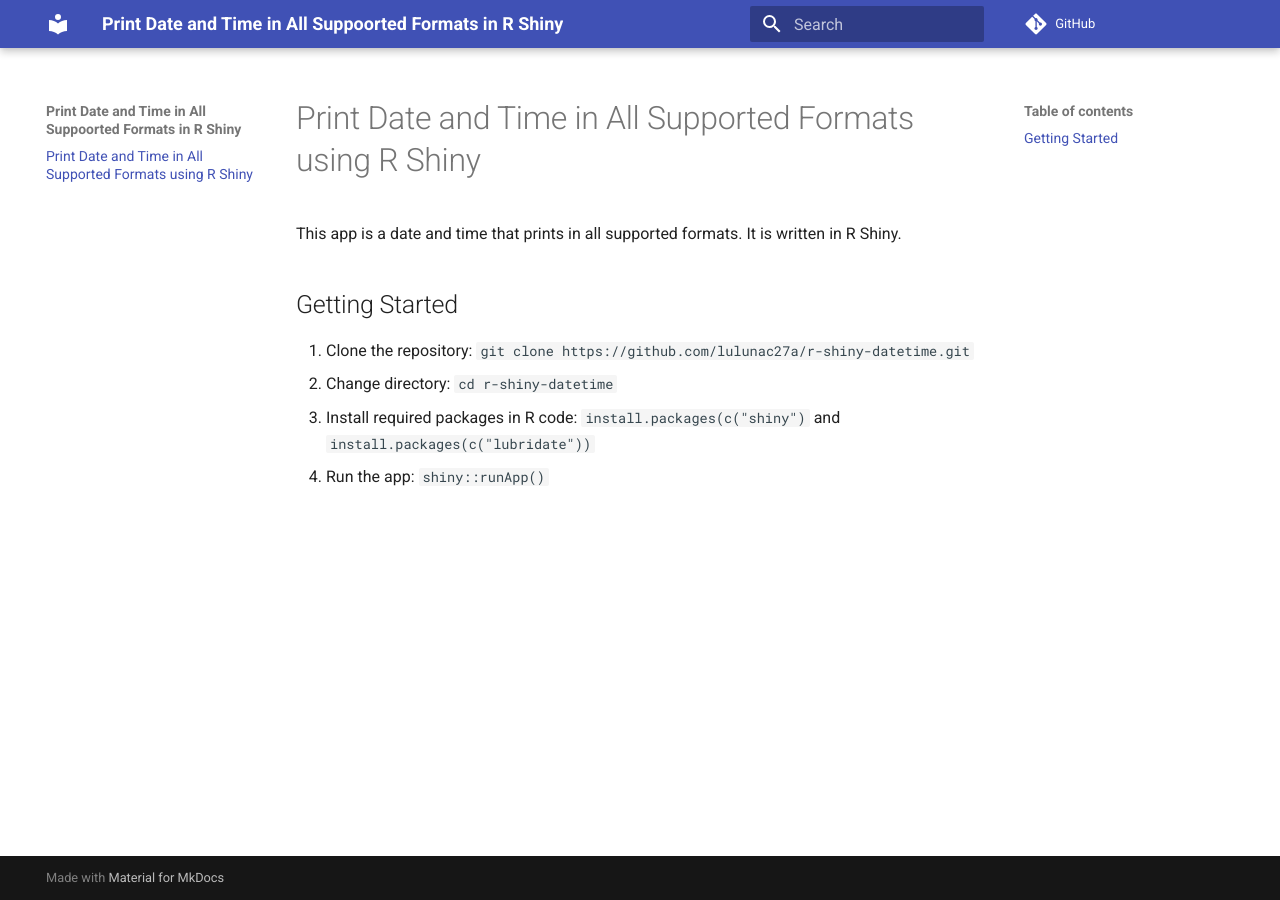
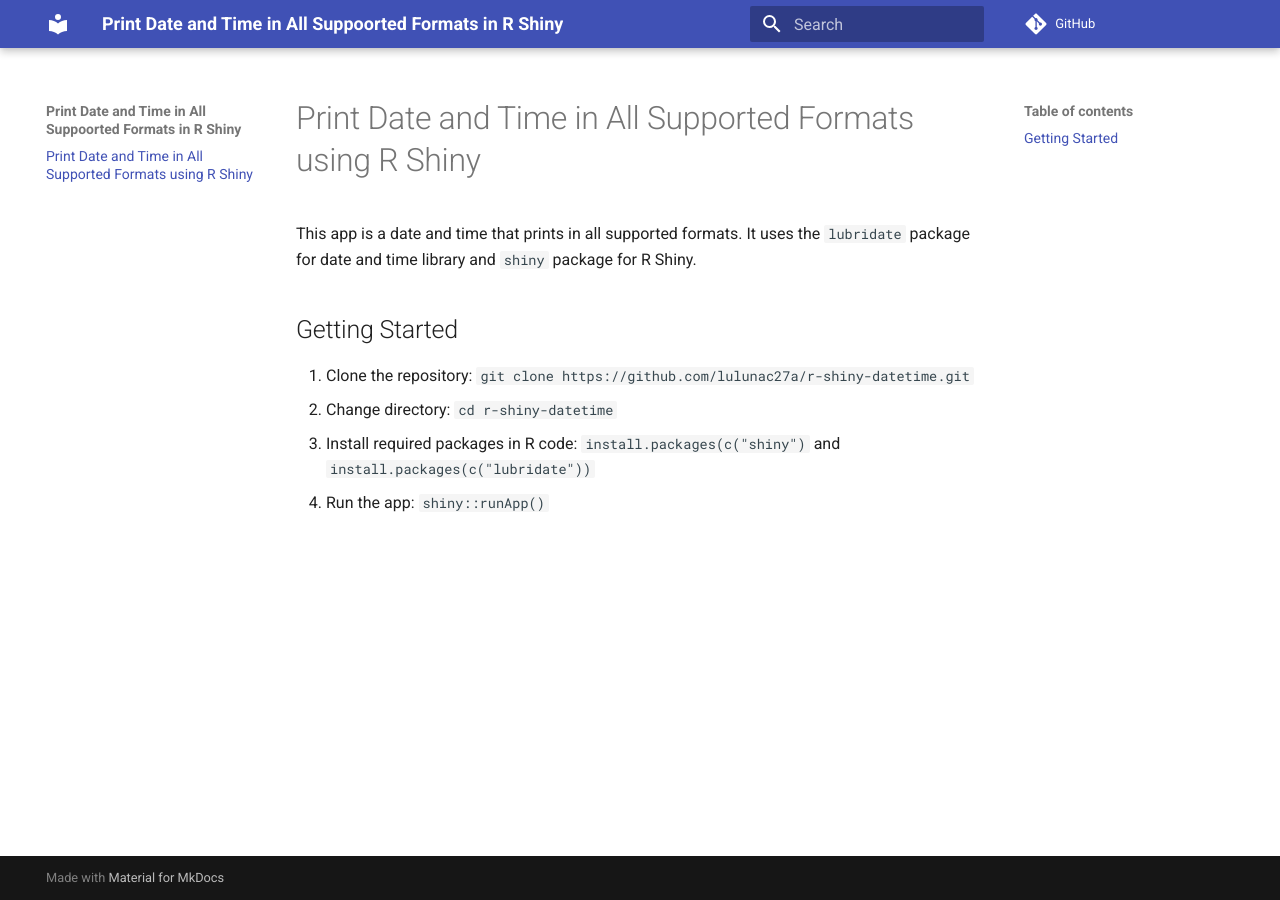
Before and after one commit to lulunac27a/r-shiny-datetime, an MkDocs documentation site: the page built from docs/index.md, in a window 1280 px wide. Built offline with MkDocs 1.6.1 and Material for MkDocs 9.7.7, drawn with Linux system fonts in a browser that asks for light colours; comment, search, counter and statistics services are not loaded.

Commit message:
Update docs

```diff
--- a/docs/index.md
+++ b/docs/index.md
@@ -1,6 +1,6 @@
 # Print Date and Time in All Supported Formats using R Shiny
 
-This app is a date and time that prints in all supported formats. It is written in R Shiny.
+This app is a date and time that prints in all supported formats. It uses the `lubridate` package for date and time library and `shiny` package for R Shiny.
 
 ## Getting Started
 
```
Also changed, not shown: README.md (+1 -1 lines).
